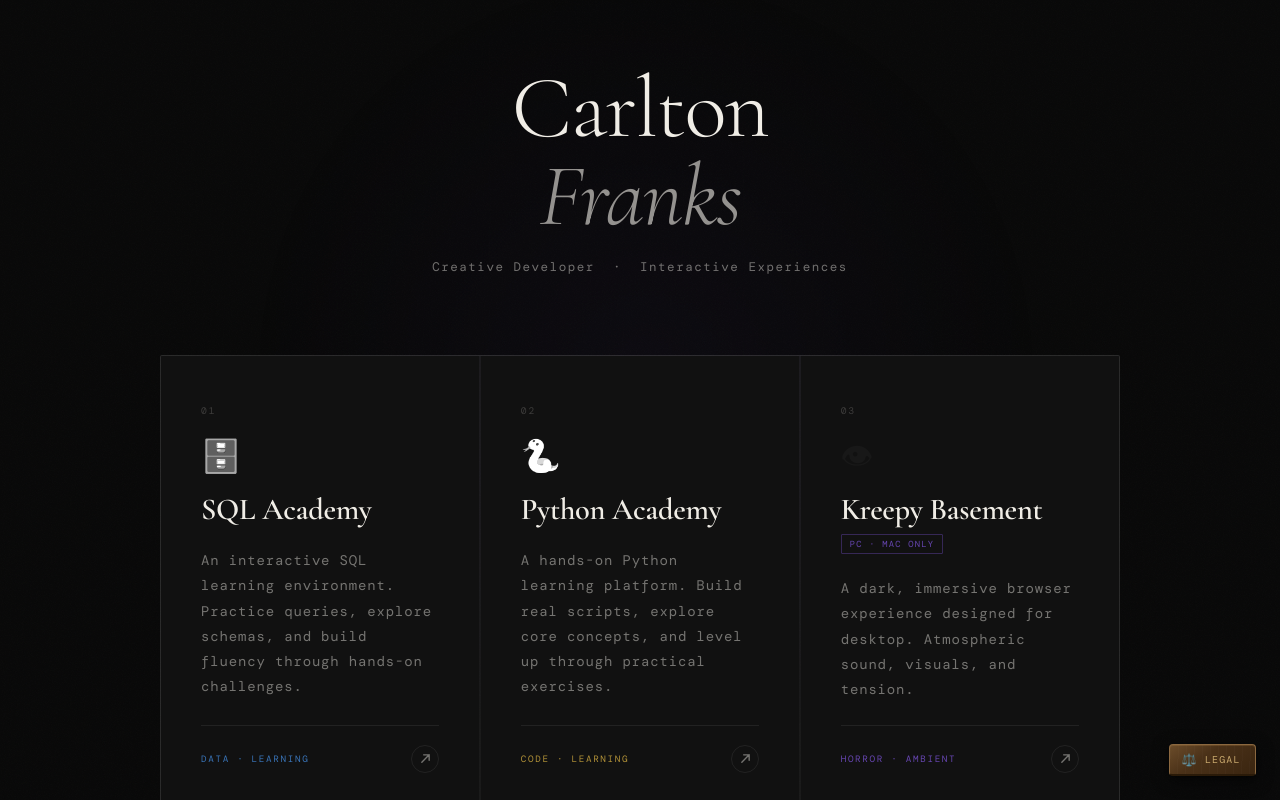
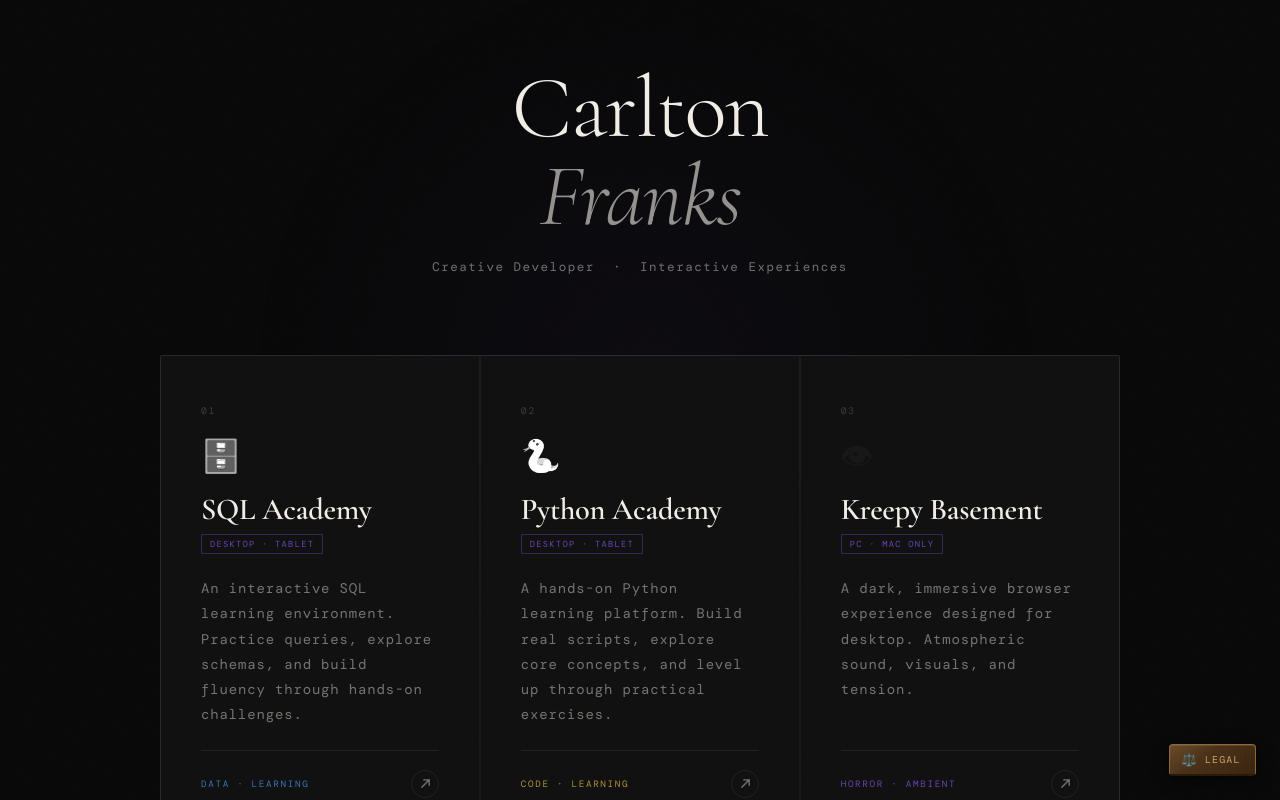
Before and after one commit to cfranks518-cloud/cfranks-portfolio, a plain HTML site: page index.html in a window 1280 px wide. Drawn offline with nearby package versions, Linux system fonts and the light colour scheme; a web font is replaced by a local one.

Commit message:
Update index.html

```diff
--- a/index.html
+++ b/index.html
@@ -493,6 +493,7 @@
       <div class="card-icon">🗄️</div>
       <div>
         <h2 class="card-title">SQL Academy</h2>
+        <span class="platform-badge">Desktop · Tablet</span>
       </div>
       <p class="card-desc">An interactive SQL learning environment. Practice queries, explore schemas, and build fluency through hands-on challenges.</p>
       <div class="card-footer">
@@ -511,6 +512,7 @@
       <div class="card-icon">🐍</div>
       <div>
         <h2 class="card-title">Python Academy</h2>
+        <span class="platform-badge">Desktop · Tablet</span>
       </div>
       <p class="card-desc">A hands-on Python learning platform. Build real scripts, explore core concepts, and level up through practical exercises.</p>
       <div class="card-footer">
```
